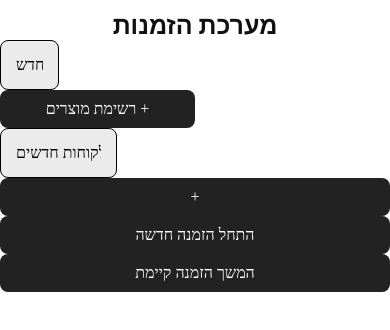
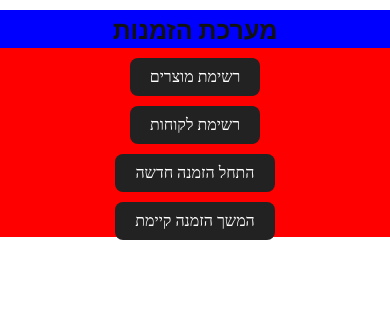
Before and after one commit to ShaharMizrachi/Order-Management-mobileApp, a React Native app: screen / in a window 390 px wide. Shown: the top 330 px of the page. Built offline with nearby package versions, Linux system fonts and the light colour scheme.

Commit message:
Architectural_change

```diff
--- a/src/components/locales/He.tsx
+++ b/src/components/locales/He.tsx
@@ -2,7 +2,7 @@ const He = {
   order_system: "מערכת הזמנות",
   products: "מוצרים",
   new_coustomer: "הכנס לקוח חדש",
-  new_product: "הכנס לקוח חדש",
+  new_product: "הכנס מוצר חדש",
   enter_new_coustomers: "הכנסה של לקוחות חדשים",
   date_string: "תאריך",
   strat_new_order: "התחל הזמנה חדשה",
--- a/src/screens/main.tsx
+++ b/src/screens/main.tsx
@@ -13,66 +13,6 @@ import System_TextInput from '../components/ui/System_TextInput';
 
 
 const Main: React.FC = () => {
-    const [newProduct, setNewProduct] = useState<Product>();
-    const [newCustomer, setNewCustomer] = useState<Customer>();
-    const [testt, setTest] = useState("")
-
-
-    const [showList, setShowList] = useState({
-        showAllProducts: false,
-        showAllCustomers: false
-    });
-
-    const dispatch = useDispatch();
-    const allProducts = useSelector((state: RootState) => state.products.allProducts);
-    const allCustomers = useSelector((state: RootState) => state.customers.allCustomers)
-    useEffect(() => {
-        dispatch(setAllProducts([
-            { id: 1, name: He.apple },
-            { id: 2, name: He.banana },
-            { id: 3, name: He.strawberry },
-            { id: 4, name: He.grapes },
-            { id: 5, name: He.orange },
-            { id: 6, name: He.pineapple },
-            { id: 7, name: He.mango },
-            { id: 8, name: He.watermelon },
-            { id: 9, name: He.melon },
-            { id: 10, name: He.plum }
-        ]));
-
-        dispatch(setAllCustomers([
-            { id: 1, name: He.customer1.name, address: He.customer1.address },
-            { id: 2, name: He.customer2.name, address: He.customer2.address },
-            { id: 3, name: He.customer3.name, address: He.customer3.address },
-            { id: 4, name: He.customer4.name, address: He.customer4.address },
-            { id: 5, name: He.customer5.name, address: He.customer5.address }
-        ]))
-
-    }, [dispatch]);
-
-
-    const toggleList = (typeOfList: 'showAllProducts' | 'showAllCustomers') => {
-        setShowList(prevState => ({
-            ...prevState,
-            [typeOfList]: !prevState[typeOfList]
-        }))
-    };
-
-    const getId = (listRequired: Product[] | Customer[]): number =>
-        listRequired.length ? Math.max(...listRequired.map(item => item.id)) + 1 : 1;
-
-
-    const inputOnChange = (myText: string, inputType: string) => {
-        const listRequired = inputType === 'newCustomerFiled' ? allCustomers : allProducts
-
-        if (inputType === 'newCustomerFiled') {
-            setNewCustomer(prevState => ({ ...prevState, name: myText, address: "", id: prevState?.id ?? getId(allCustomers) }));
-        }
-        else {
-            setNewProduct(prevState => ({ ...prevState, name: myText, id: prevState?.id ?? getId(allProducts) }))
-        }
-    }
-
 
 
     const test = () => {
@@ -84,44 +24,32 @@ const Main: React.FC = () => {
 
     return (
         <View style={styles.pageContainer}>
-            <View style={styles.titleMainView}><Text style={styles.title_text} >{He.order_system}</Text></View>
-            <View style={styles.list_input_container}>
-                <View>
-                    {/* <TextInput onChange={(text) => inputOnChange(text, "newproductFiled")} /> */}
-                    <View style={[styles.buttons_container]}>
-                        <View style={{ width: "30%" }}><System_TextInput onChangeFunc={(e) => inputOnChange(e as string, "newProductFiled")} textValueState={newProduct?.name ?? ""} placeHolder={He.new_product} /></View>
-                        <System_Button text={showList.showAllProducts ? "-    " + `${He.products_list}` : "+    " + `${He.products_list}`} functionUsed={() => toggleList('showAllProducts')} /></View>
+            <View style={styles.titleMainView}>
+                <Text style={styles.title_text} >{He.order_system}</Text>
+            </View>
 
-                    {showList.showAllProducts && (
-                        <ScrollView style={styles.listProductsContainer}>
-                            {allProducts.map((fruit: Product) => (
-                                <Text key={fruit.id}>{fruit.name}</Text>
-                            ))}
-                        </ScrollView>
-                    )}
+            <View style={[styles.buttons_container]}>
+
+                <View style={styles.button_container}>
+                    {/* sending to product page */}
+                    <System_Button
+                        text={`${He.products_list}`} functionUsed={function (): void {
+                            throw new Error('Function not implemented.');
+                        }} />
                 </View>
-                <View>
-                    {/* ///////////// */}
-                    {/* <TextInput onChange={(text) => inputOnChange(text, "newCustomerFiled")} value={newCustomer?.name ?? ''} /> */}
-                    <View style={{ width: "30%" }}><System_TextInput onChangeFunc={(e) => inputOnChange(e as string, "newCustomerFiled")} textValueState={newCustomer?.name ?? ""} placeHolder={He.enter_new_coustomers} /></View>
-                    {/* ///////////// */}
-                    <System_Button text={showList.showAllCustomers ? "-" : "+"} functionUsed={() => toggleList('showAllCustomers')} />
-                    {showList.showAllCustomers && (
-                        <ScrollView>
-                            {allCustomers.map((customer: Customer) =>
-                                <Text key={customer.id}>
-                                    {customer.name}
-                                </Text>
-                            )}
-                        </ScrollView>
-                    )}
+                <View style={styles.button_container}>
+                    {/* sending to coustomer page */}
+                    <System_Button text={`${He.coustomers_list}`} functionUsed={function (): void {
+                        throw new Error('Function not implemented.');
+                    }} />
+                </View>
+                <View style={styles.button_container}>
+                    <System_Button text={He.strat_new_order} functionUsed={() => test()} />
+                </View>
+                <View style={styles.button_container}>
+                    <System_Button text={He.continue_exist_order} functionUsed={() => test()} />
                 </View>
             </View>
-            <View >
-                <View><System_Button text={He.strat_new_order} functionUsed={() => test()} /></View>
-                <View><System_Button text={He.continue_exist_order} functionUsed={() => test()} /></View>
-            </View>
-
 
         </View>
     );
@@ -135,23 +63,32 @@ const styles = StyleSheet.create({
     },
     titleMainView: {
         display: 'flex',
-        marginTop: 10
+        marginTop: 10,
+        flex: 1,
+        backgroundColor: "blue"
     },
     title_text: {
         fontSize: 25,
         fontWeight: 'bold',
         color: '#111111',
         overflow: 'hidden',
-        textAlign: 'center'
+        textAlign: 'center',
+        marginTop: 5
 
     },
-    list_input_container: {},
-    listProductsContainer: {},
     buttons_container: {
-        width: "50%",
+        width: "100%",
         display: 'flex',
-        justifyContent: 'center'
-
+        alignItems: 'center',
+        direction: 'rtl',
+        backgroundColor: "red",
+        flex: 5
+    },
+    button_container: {
+        display: 'flex',
+        marginTop: 10,
+        justifyContent: 'center',
+        alignSelf: 'center'
     }
 });
 
```
Also changed, not shown: src/screens/List_customer_products.tsx (added, +10 -0 lines).
